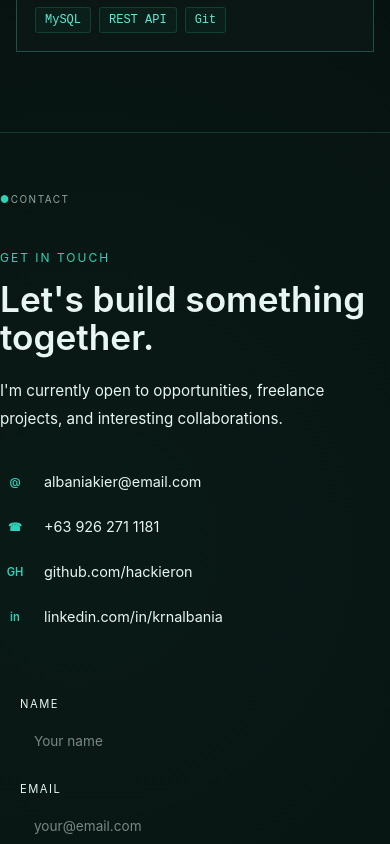
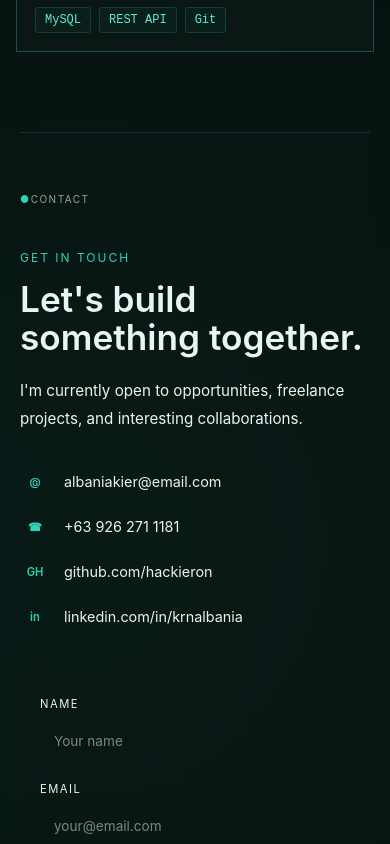
Before and after one commit to hackieron/my-portfolio, a React (Vite) app: page / in a window 390 px wide. Shown: the part 2520-3364 px from the top of the page. Built offline with nearby package versions, Linux system fonts and the light colour scheme.

Commit message:
Refactor contact panel styles for improved responsiveness and layout

```diff
--- a/src/App.css
+++ b/src/App.css
@@ -557,8 +557,10 @@ nav a:hover {
 
 /* Contact */
 .contact-panel {
-  max-width: 1200px;
-  margin: 0 auto 100px;
+  width: min(1200px, calc(100% - 40px));
+  box-sizing: border-box;
+
+  margin: 30px auto;
   padding: 25px 40px;
 
   border-top: 1px solid var(--border);
```
